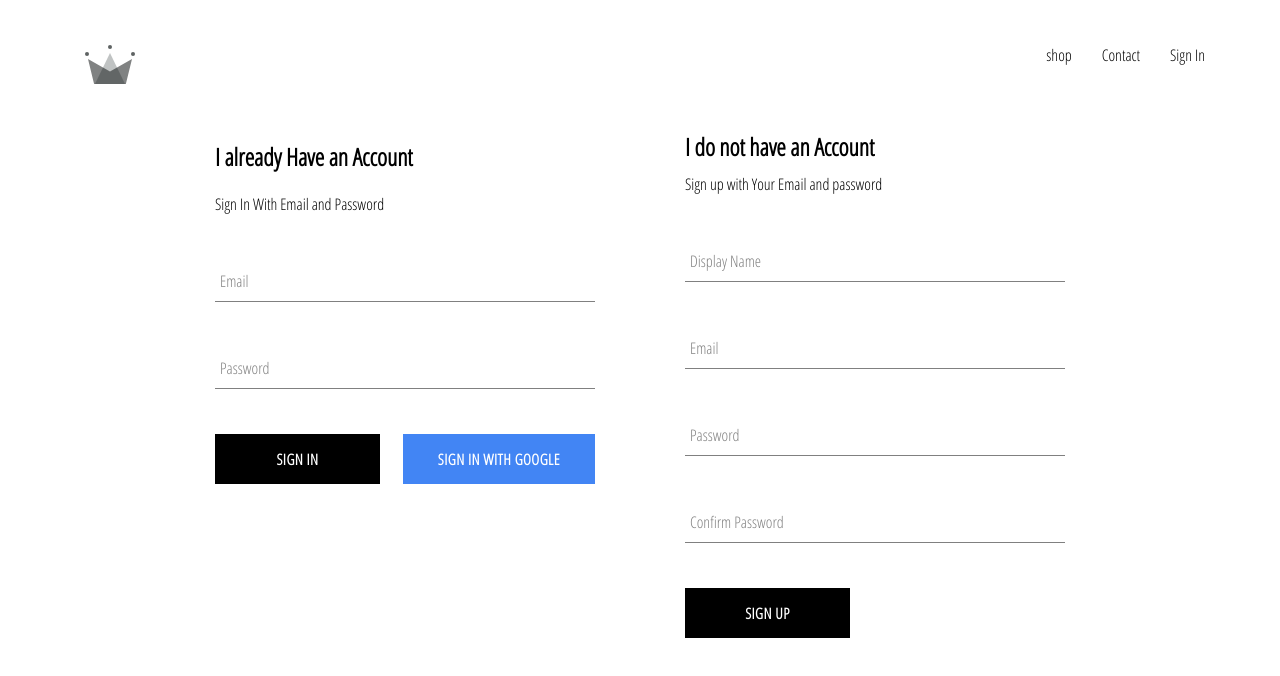
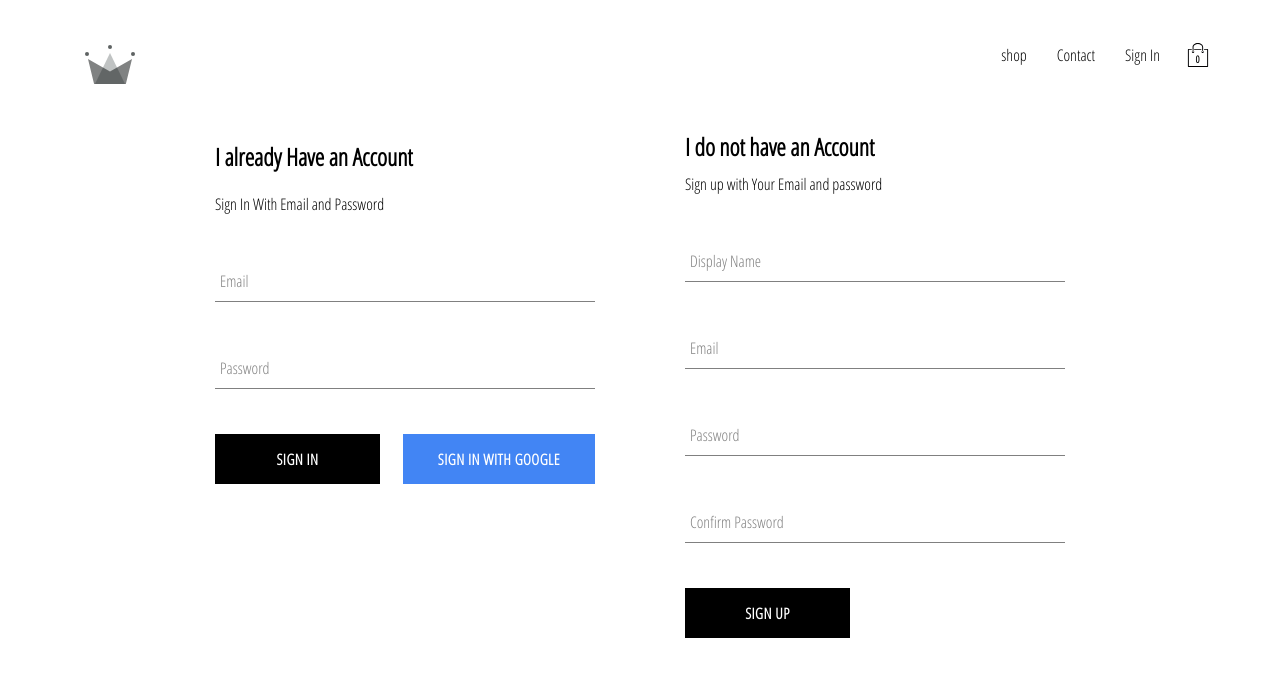
Before and after one commit to Manojj999/React-E-Commerce-App, a React (Create React App) app: page /signIn in a window 1280 px wide. Shown: the top 676 px of the page. Built offline with nearby package versions, Linux system fonts and the light colour scheme; no server answers.

Commit message:
Added Cart component and Implement cart Reducer

```diff
--- /dev/null
+++ b/src/Components/CartDropDown/CartDropDown.js
@@ -0,0 +1,13 @@
+import React from 'react';
+import CustomButton from '../Custom-Button/CustomButton';
+import './CartDropDown.scss';
+
+const CartDropDown = () => (
+    <div className="cart-dropdown">
+        <div className="cart-items">
+            <CustomButton>Go to CheckOut</CustomButton>
+        </div>
+    </div>
+)
+
+export default CartDropDown
--- /dev/null
+++ b/src/Components/CartDropDown/CartDropDown.scss
@@ -0,0 +1,24 @@
+.cart-dropdown {
+  position: absolute;
+  width: 240px;
+  height: 340px;
+  display: flex;
+  flex-direction: column;
+  padding: 20px;
+  border: 1px solid black;
+  background-color: white;
+  top: 90px;
+  right: 40px;
+  z-index: 5;
+
+  .cart-items {
+    height: 240px;
+    display: flex;
+    flex-direction: column;
+    overflow: scroll;
+  }
+
+  button {
+    margin-top: auto;
+  }
+}
--- /dev/null
+++ b/src/Components/CartIcon/CartIcon.js
@@ -0,0 +1,20 @@
+ import React from 'react';
+ import {connect} from 'react-redux';
+ import {toggleCartHidden} from '../../redux/cart/CartAction';
+
+ import './CartIcon.scss';
+ import {ReactComponent as ShoppingIcon } from '../../Assests/shopping-bag.svg';
+
+
+ const CartIcon  = ({toggleCartHidden}) => (
+     <div className="cart-icon" onClick={toggleCartHidden}>
+         <ShoppingIcon className="shopping-icon"/>
+         <span className="item-count">0</span>
+     </div>
+ )
+
+
+ const mapDispatchToProps = (dispatch) => ({
+     toggleCartHidden: () => dispatch(toggleCartHidden())
+ })
+ export default connect(null ,mapDispatchToProps)(CartIcon);
--- /dev/null
+++ b/src/Components/CartIcon/CartIcon.scss
@@ -0,0 +1,21 @@
+.cart-icon {
+  width: 45px;
+  height: 45px;
+  position: relative;
+  display: flex;
+  align-items: center;
+  justify-content: center;
+  cursor: pointer;
+
+  .shopping-icon {
+    width: 24px;
+    height: 24px;
+  }
+
+  .item-count {
+    position: absolute;
+    font-size: 10px;
+    font-weight: bold;
+    bottom: 12px;
+  }
+}
--- a/src/Components/Header/Header.jsx
+++ b/src/Components/Header/Header.jsx
@@ -4,7 +4,9 @@ import './Header.scss';
 import {connect} from 'react-redux'
 import {auth} from '../../firebase/firebaseutil';
 import {ReactComponent as Logo} from '../../Assests/crown.svg';
-function Header({currentUser}) {
+import CartIcon from '../CartIcon/CartIcon';
+import CartDropDown from '../CartDropDown/CartDropDown';
+function Header({currentUser,hidden}) {
     return (
         <div className="header">
             <Link className="logo-container" to='/'>
@@ -23,12 +25,18 @@ function Header({currentUser}) {
                     :
                     <Link className="option" to="/signin">Sign In</Link>
                 }
+                <CartIcon />
             </div>
+            {
+                hidden ? null :
+            <CartDropDown />
+            }
         </div>
     )
 }
 
-const mapStateToProps = (state) => ({
-    currentUser:state.user.currentUser
+const mapStateToProps = ({user:{currentUser},cart:{hidden}}) => ({
+    currentUser,
+    hidden,
 })
 export default connect(mapStateToProps)(Header)
--- a/src/Components/directory/Directory.jsx
+++ b/src/Components/directory/Directory.jsx
@@ -8,7 +8,7 @@ class Directory extends React.Component{
             sections:[
                 {
                   title: 'hats',
-                  imageUrl: 'https://i.ibb.co/cvpntL1/hats.png',
+                  imageUrl: 'https://ae01.alicdn.com/kf/HTB1VzRiMXXXXXXNapXXq6xXFXXXI/227599890/HTB1VzRiMXXXXXXNapXXq6xXFXXXI.jpg?size=83833&height=800&width=800&hash=0a23efe40913adbb0c2cf0306874ef19',
                   id: 1,
                   linkUrl: 'shop/hats'
                 },
@@ -33,7 +33,9 @@ class Directory extends React.Component{
                 },
                 {
                   title: 'mens',
-                  imageUrl: 'https://i.ibb.co/R70vBrQ/men.png',
+                  // imageUrl: 'https://i.ibb.co/R70vBrQ/men.png',
+                  imageUrl: 'https://cdn.shopify.com/s/files/1/1270/6637/products/HCXY-2017-New-Men-Jacket-Spring-Autumn-Fashion-Brand-Slim-Fit-aviator-Coats-Male-Baseball-Bomber_b36f2a16-f709-423c-b410-44e305844b96.jpg?v=1528029383',
+
                   size: 'large',
                   id: 5,
                   linkUrl: 'shop/mens'
--- /dev/null
+++ b/src/redux/cart/CartAction.js
@@ -0,0 +1,6 @@
+
+import CartActionTypes from './CartType';
+
+export const toggleCartHidden = () => ({
+    type:CartActionTypes.TOGGLE_CART_HIDDEN
+})
--- /dev/null
+++ b/src/redux/cart/CartReducer.js
@@ -0,0 +1,18 @@
+import CartActionTypes from './CartType';
+
+const Initial_State = {
+    hidden:'true'
+};
+
+const cardReducer = (state = Initial_State , action) => {
+    switch(action.type){
+        case CartActionTypes.TOGGLE_CART_HIDDEN:
+            return{
+                ...state,
+                hidden:!state.hidden
+            }
+        default:
+            return state;
+    }
+}
+export default cardReducer;
--- /dev/null
+++ b/src/redux/cart/CartType.js
@@ -0,0 +1,5 @@
+const CartActionTypes = {
+    TOGGLE_CART_HIDDEN:'TOGGLE_CART_HIDDEN',
+
+}
+export default CartActionTypes;
--- a/src/redux/root-reducer.jsx
+++ b/src/redux/root-reducer.jsx
@@ -1,5 +1,10 @@
 import {combineReducers} from 'redux';
 import UserReducer from './user/UserReducer';
+import CardReducer from './cart/CartReducer';
+
+
 export default combineReducers({
-    user:UserReducer
+    user:UserReducer,
+    cart:CardReducer,
+
 })
```
Also changed, not shown: src/Assests/shopping-bag.svg (added).
